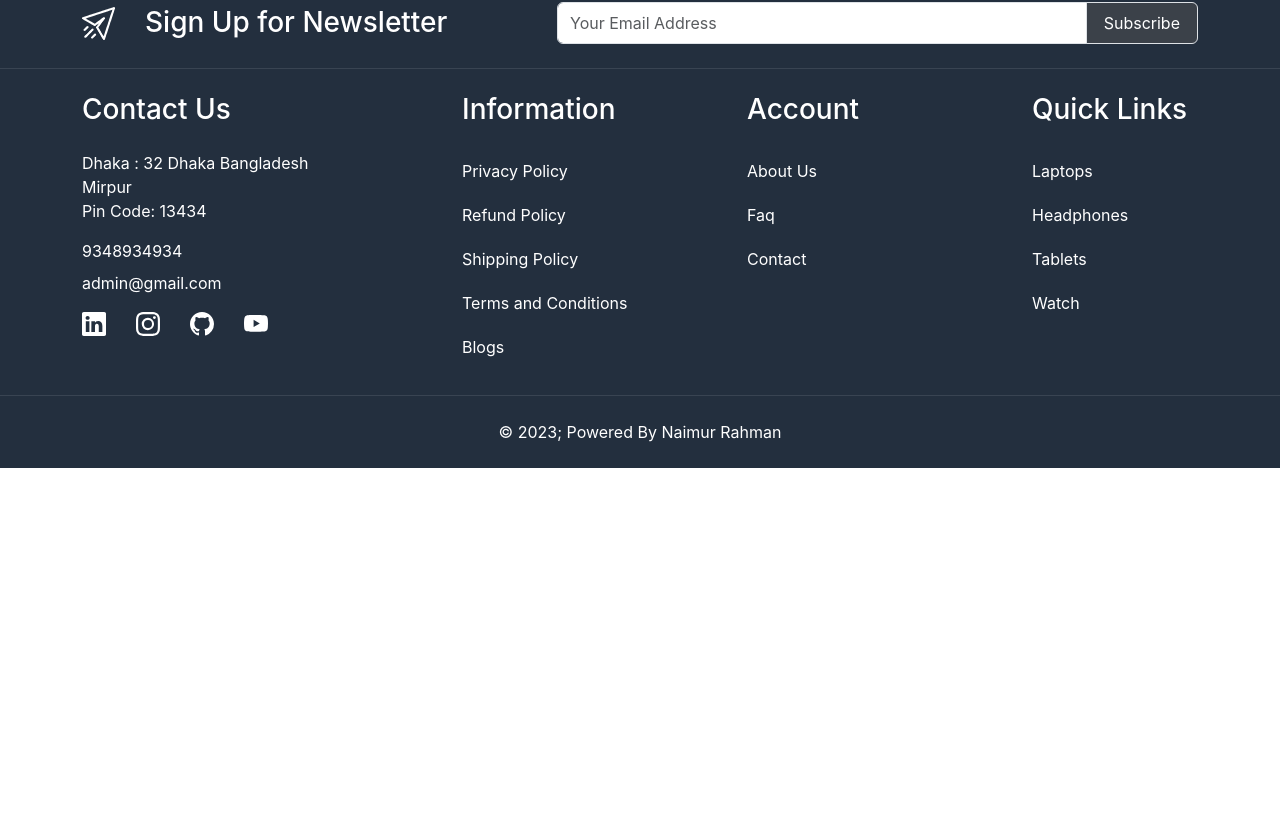
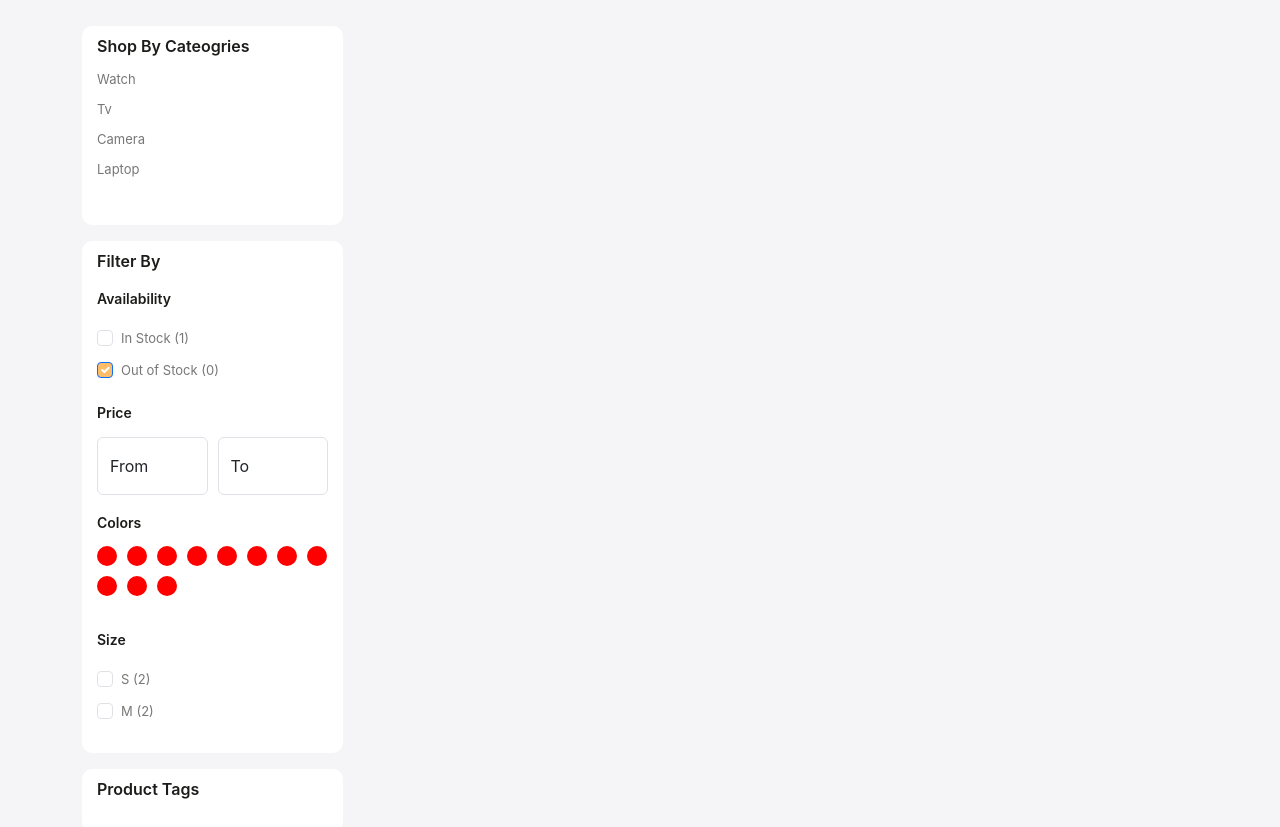
Before and after one commit to nrasel/ecommerce-mern, a React (Create React App) app: page /ourStore in a window 1280 px wide. Shown: the part 313-1140 px from the top of the page. Before the commit the page ends 800 px from the top, so only its background shows below. Built offline with nearby package versions, Linux system fonts and the light colour scheme; a web font is replaced by a local one.

Commit message:
our store availability section

```diff
--- a/src/App.css
+++ b/src/App.css
@@ -337,3 +337,54 @@
   color: white;
 }
 /* famous card */
+
+/* our store start */
+.filter-card {
+  background-color: white;
+  border-radius: 10px;
+  padding: 10px 15px 25px;
+}
+.filter-title {
+  font-size: 16px;
+  line-height: 20px;
+  font-weight: 600;
+  color: var(--color-1c1c1b);
+}
+.filter-card ul,
+.filter-card .form-check-label {
+  list-style: none;
+  font-size: 13px;
+  line-height: 30px;
+  color: var(--color-777777);
+  cursor: pointer;
+}
+.filter-card .form-check-input {
+  margin-top: 7px;
+}
+.filter-card .form-check-input:focus {
+  box-shadow: none;
+  border-color: rgba(0, 0, 0, 0.25);
+}
+.filter-card .form-check-input:checked {
+  background-color: var(--color-febd69);
+}
+.sub-title {
+  font-size: 14px;
+  font-weight: 600;
+  color: var(--color-1c1c1b);
+  margin-bottom: 15px;
+  margin-top: 20px;
+}
+.colors {
+  list-style: none;
+  display: flex;
+  flex-wrap: wrap;
+  gap: 10px;
+}
+.colors li {
+  width: 20px;
+  height: 20px;
+  background-color: red;
+  border-radius: 50%;
+}
+/* our store end */
--- a/src/pages/OurStore.js
+++ b/src/pages/OurStore.js
@@ -9,6 +9,117 @@
         <title>Our Store</title>
       </Helmet>
       <BreadCrumb title="Our Store" />
+      <div className="store-wrapper home-wrapper-2 py-5">
+        <div className="container">
+          <div className="row">
+            <div className="col-3">
+              <div className="filter-card mb-3">
+                <h3 className="filter-title">Shop By Cateogries</h3>
+                <div>
+                  <ul className="ps-0">
+                    <li>Watch</li>
+                    <li>Tv</li>
+                    <li>Camera</li>
+                    <li>Laptop </li>
+                  </ul>
+                </div>
+              </div>
+              <div className="filter-card mb-3">
+                <h3 className="filter-title">Filter By</h3>
+                <div>
+                  <h5 className="sub-title">Availability</h5>
+                  <div className="form-check">
+                    <input type="checkbox" className="form-check-input" />
+                    <label htmlFor="" className="form-check-label">
+                      In Stock (1)
+                    </label>
+                  </div>
+                  <div className="form-check">
+                    <input
+                      type="checkbox"
+                      checked
+                      className="form-check-input"
+                    />
+                    <label htmlFor="" className="form-check-label">
+                      Out of Stock (0)
+                    </label>
+                  </div>
+
+                  <h5 className="sub-title">Price</h5>
+                  <div className="d-flex align-items-center gap-10">
+                    <div class="form-floating">
+                      <input
+                        type="email"
+                        class="form-control"
+                        id="floatingInput"
+                        placeholder="From"
+                      />
+                      <label for="floatingInput">From</label>
+                    </div>
+                    <div class="form-floating">
+                      <input
+                        type="email"
+                        class="form-control"
+                        id="floatingInput1"
+                        placeholder="To"
+                      />
+                      <label for="floatingInput1">To</label>
+                    </div>
+                  </div>
+                  <h5 className="sub-title">Colors</h5>
+                  <div>
+                    <div className="d-flex flex-wrap">
+                      <ul className="colors ps-0">
+                        <li></li>
+                        <li></li>
+                        <li></li>
+                        <li></li>
+                        <li></li>
+                        <li></li>
+                        <li></li>
+                        <li></li>
+                        <li></li>
+                        <li></li>
+                        <li></li>
+                      </ul>
+                    </div>
+                  </div>
+                  <h5 className="sub-title">Size</h5>
+                  <div>
+                    <div className="form-check">
+                      <input
+                        type="checkbox"
+                        id="color-1"
+                        className="form-check-input"
+                      />
+                      <label htmlFor="color-1" className="form-check-label">
+                        S (2)
+                      </label>
+                    </div>
+                    <div className="form-check">
+                      <input
+                        type="checkbox"
+                        id="color-2"
+                        className="form-check-input"
+                      />
+                      <label htmlFor="color-2" className="form-check-label">
+                        M (2)
+                      </label>
+                    </div>
+                  </div>
+                </div>
+              </div>
+              <div className="filter-card mb-3">
+                <h3 className="filter-title">Product Tags</h3>
+              </div>
+              <div className="filter-card mb-3">
+                <h3 className="filter-title">Random Product</h3>
+              </div>
+            </div>
+            <div className="col-9"></div>
+          </div>
+        </div>
+      </div>
     </div>
   );
 };
```
